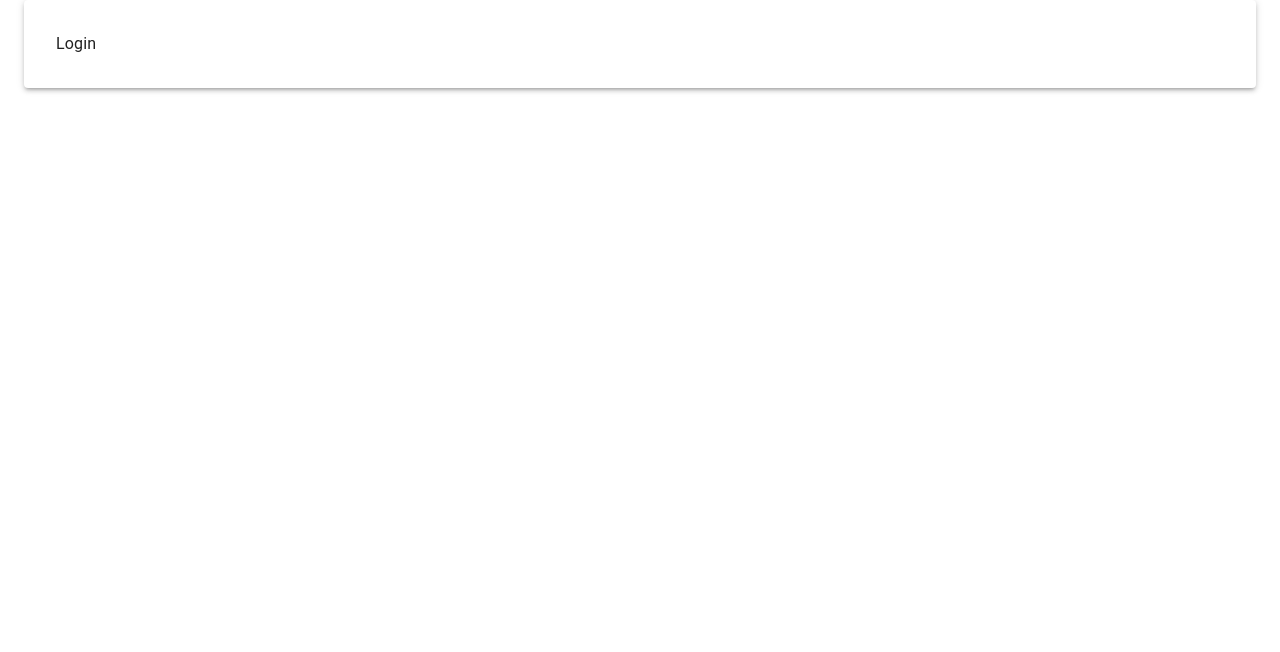
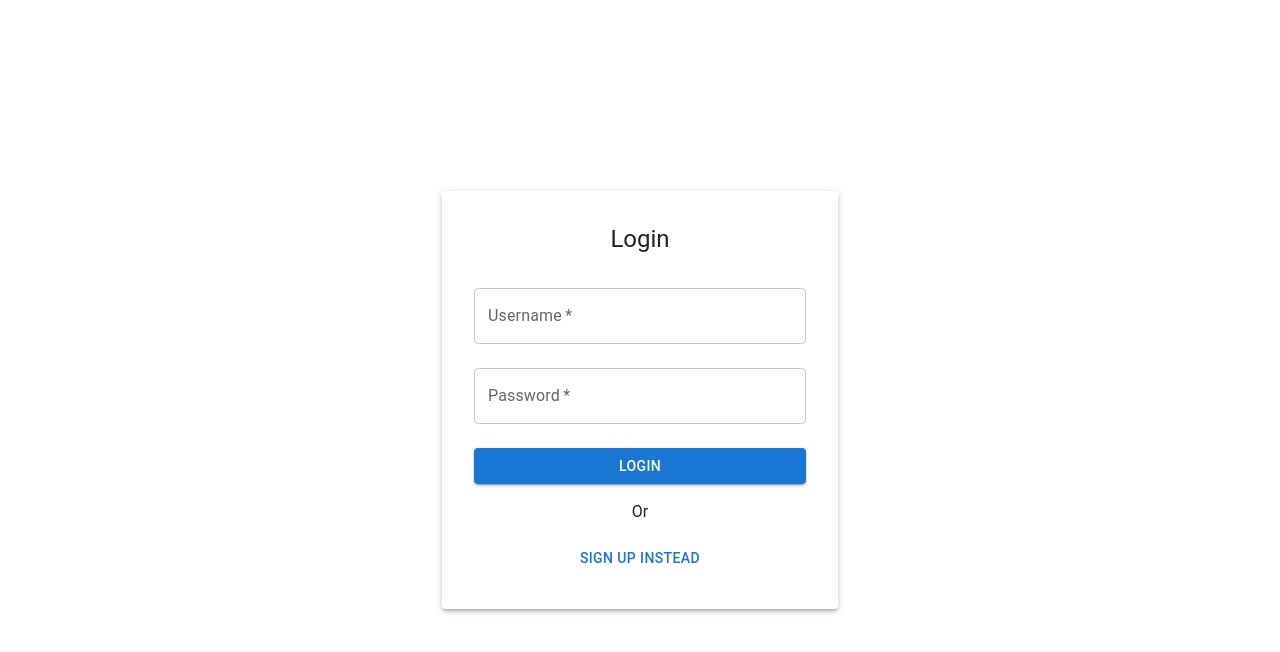
Before and after one commit to Devilcoder2/RealTime-Chat-App, a React (Vite) app in the folder client/: page /login in a window 1280 px wide. Shown: the top 652 px of the page. Built offline with nearby package versions, Linux system fonts and the light colour scheme.

Commit message:
implemeneted the UI of login

```diff
--- a/client/src/pages/Login.jsx
+++ b/client/src/pages/Login.jsx
@@ -1,22 +1,76 @@
-import { Container, Paper } from "@mui/material";
+import { Button, Container, Paper, TextField, Typography } from "@mui/material";
 import { useState } from "react";
 
 const Login = () => {
   const [isLogin, setIsLogin] = useState(true);
 
+  const toggleLogin = () => {
+    setIsLogin((prev) => !prev);
+  };
+
   return (
     <>
-      <Container component={"main"} maxWidth="sx">
+      <Container
+        component={"main"}
+        maxWidth="xs"
+        sx={{
+          height: "100vh",
+          display: "flex",
+          justifyContent: "center",
+          alignItems: "center",
+        }}
+      >
         <Paper
           elevation={3}
           sx={{
             padding: 4,
             display: "flex",
             flexDirection: "column",
-            alignItem: "center",
+            alignItems: "center",
           }}
         >
-          {isLogin ? <span>Login</span> : <span>Register</span>}
+          {isLogin ? (
+            <>
+              <Typography variant="h5">Login</Typography>
+              <form style={{ width: "100%", marginTop: "1rem" }}>
+                <TextField
+                  required
+                  fullWidth
+                  label="Username"
+                  margin="normal"
+                  variant="outlined"
+                />
+                <TextField
+                  required
+                  fullWidth
+                  type="password"
+                  margin="normal"
+                  label="Password"
+                  variant="outlined"
+                />
+
+                <Button
+                  variant="contained"
+                  color="primary"
+                  type="submit"
+                  sx={{ marginTop: "1rem" }}
+                  fullWidth
+                >
+                  Login
+                </Button>
+
+                <Typography textAlign={"center"} m={"1rem"}>
+                  Or
+                </Typography>
+
+                <Button fullWidth variant="text" onClick={toggleLogin}>
+                  Sign Up Instead
+                </Button>
+              </form>
+            </>
+          ) : (
+            <span>Register</span>
+          )}
         </Paper>
       </Container>
     </>
```
